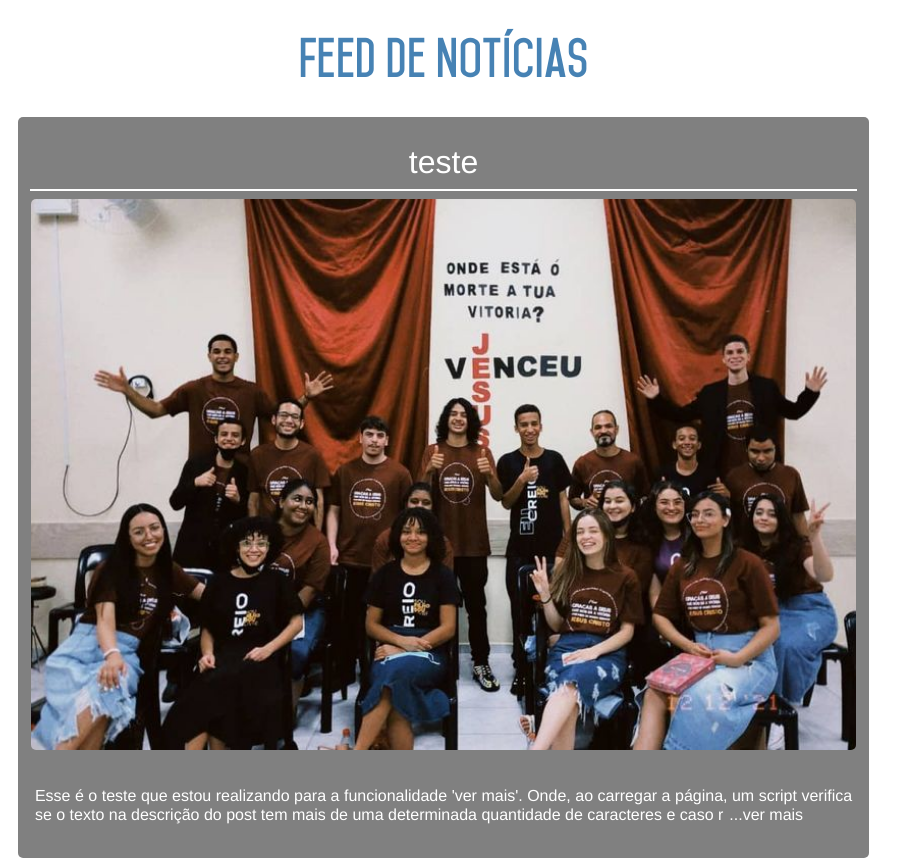
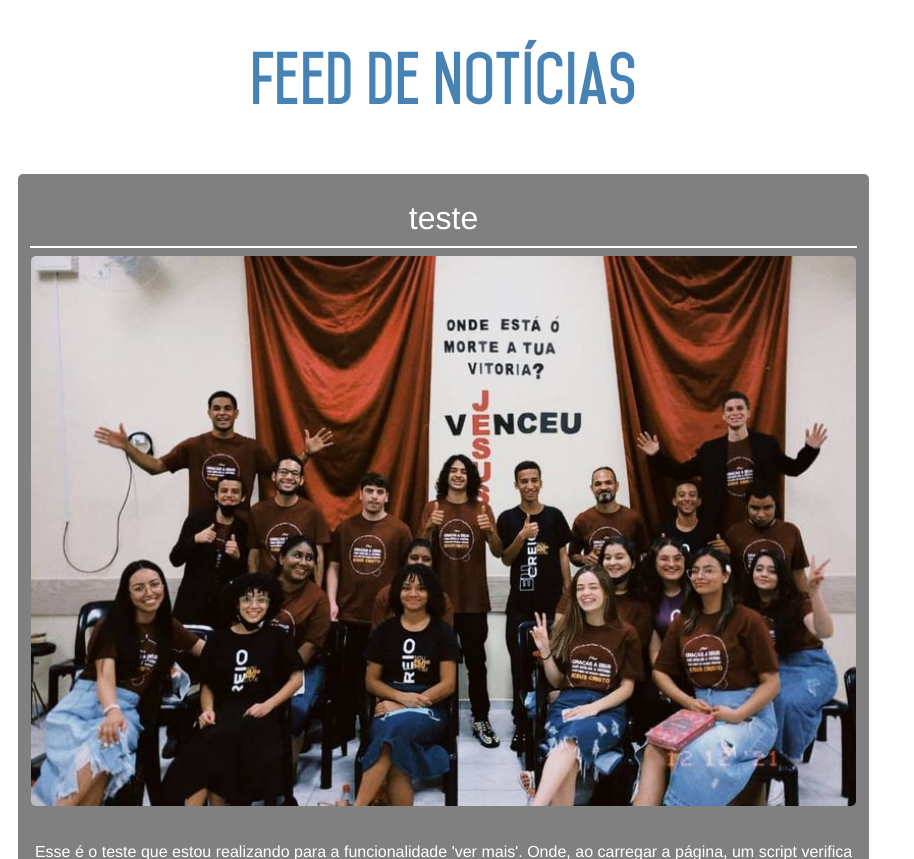
Before and after one commit to Gabriel593-dotcom/AD-Belem-JdVarginha-06, a PHP site: page /homepage.html in a window 1280 px wide. Shown: the top 859 px of the page, without its empty margins (0-914 px from the left). Run offline with PHP 8.4, Linux system fonts and the light colour scheme.

Commit message:
Ajuste estilização título feed de notícias

```diff
--- a/css/homepage.css
+++ b/css/homepage.css
@@ -11,7 +11,7 @@ body {
     width: 70%;
 }
 
-@media only screen and (max-width: 550px) {
+@media only screen and (max-width: 600px) {
     .container {
         width: 100%;
     }
@@ -20,9 +20,10 @@ body {
 .title-container {
     display: flex;
     justify-content: center;
+    margin-bottom: 2%;
 }
 
-@media only screen and (min-width: 550px) {
+@media only screen and (min-width: 600px) {
     .title-container {
         display: flex;
         justify-content: center;
@@ -31,11 +32,11 @@ body {
     }
 }
 
-.container h1 {
+.title-container h1 {
     font-family: "Mohave";
     color: #4682B4;
     font-weight: bolder;
-    font-size: 3em;
+    font-size: 4em;
 }
 
 .news {
@@ -48,7 +49,7 @@ body {
     text-align: center;
 }
 
-@media only screen and (max-width: 550px) {
+@media only screen and (max-width: 600px) {
     .news {
         width: 95%;
         margin-left: none;
@@ -100,7 +101,7 @@ body {
     text-decoration: underline;
 }
 
-@media only screen and (max-width: 550px) {
+@media only screen and (max-width: 600px) {
     .news div p {
         text-align: left;
     }
```
